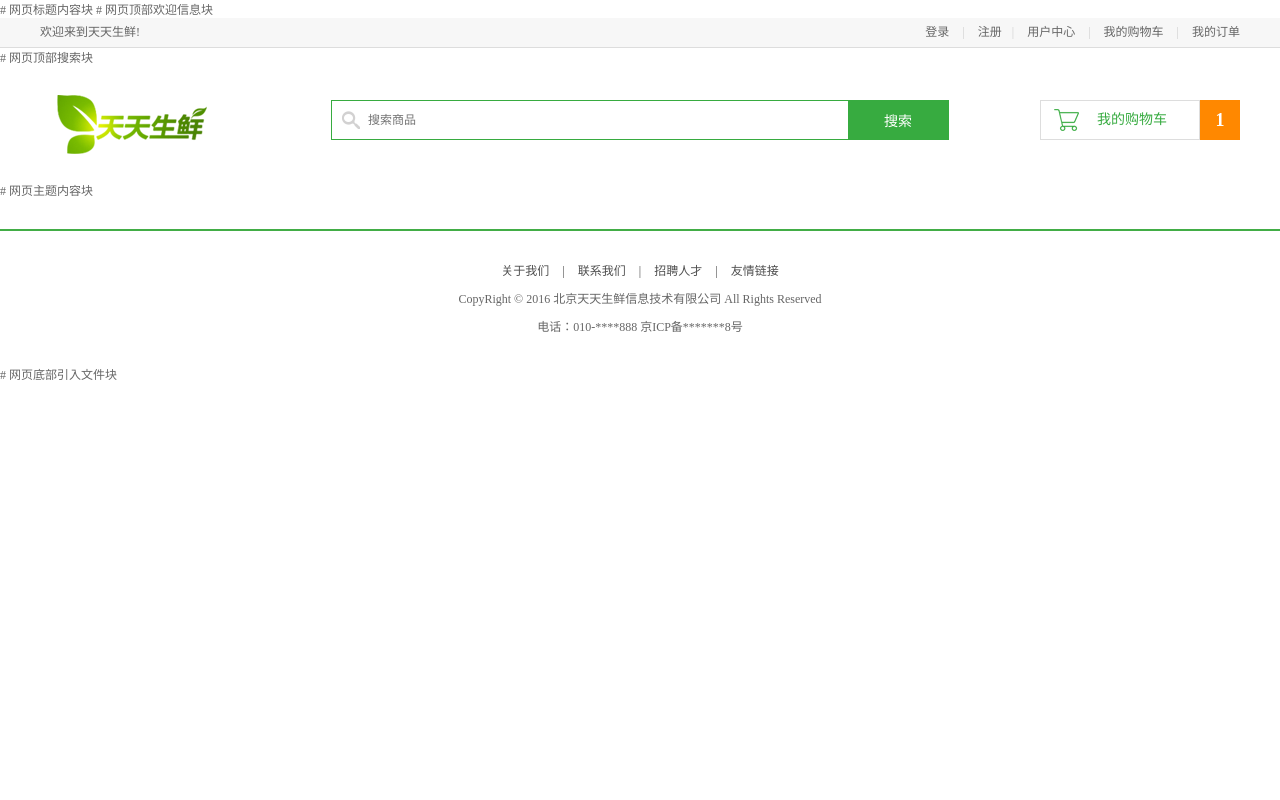
After one commit to fanggaoshang/dailyfresh, a Django app: template templates/base.html in a window 1280 px wide. The commit adds this page. Run offline with Django 3.2, Linux system fonts and the light colour scheme; the template is opened without the code that fills it, so the values that code supplies are empty; parts of the project's set-up code (start-up, migrations or seed data) failed here and were passed over.

```diff
--- a/celery_tasks/tasks.py
+++ b/celery_tasks/tasks.py
@@ -10,7 +10,7 @@ os.environ.setdefault("DJANGO_SETTINGS_MODULE", "dailyfresh.settings")
 django.setup()
 
 # 创建一个Celery类的实例对象
-app = Celery('celery_tasks.tasks', broker='redis://192.168.31.128:6379/8')
+app = Celery('celery_tasks.tasks', broker='redis://localhost:6379/8')
 
 
 # 定义任务函数
@@ -23,7 +23,7 @@ def send_register_active_email(to_email, username, token):
     sender = settings.EMAIL_FROM
     receiver = [to_email]
     html_message = '<h1>%s,欢迎您成为天天生鲜会员</h1>请点击下面链接激活您的账户<br/><a ' \
-                   'href="http://192.168.31.128:8000/user/active/%s">http://192.168.31.128:8000/user/active/%s</a>' % (
+                   'href="http://39.99.241.190:8000/user/active/%s">http://39.99.241.190:8000/user/active/%s</a>' % (
                        username, token, token)
     send_mail(subject, message, sender, receiver, html_message=html_message)
     time.sleep(5)
--- /dev/null
+++ b/templates/base.html
@@ -0,0 +1,73 @@
+<!DOCTYPE html PUBLIC "-//W3C//DTD XHTML 1.0 Transitional//EN"
+        "http://www.w3.org/TR/xhtml1/DTD/xhtml1-transitional.dtd">
+<html xmlns="http://www.w3.org/1999/xhtml" xml:lang="en">
+{% load staticfiles %}
+<head>
+    <meta http-equiv="Content-Type" content="text/html;charset=UTF-8">
+    # 网页标题内容块
+    <title>{% block title %}{% endblock title %}</title>
+    <link rel="stylesheet" type="text/css" href="{% static 'css/reset.css' %}">
+    <link rel="stylesheet" type="text/css" href="{% static 'css/main.css' %}">
+    {% block topfiles %}{% endblock topfiles %}
+</head>
+<body>
+# 网页顶部欢迎信息块
+{% block header_con %}
+<div class="header_con">
+    <div class="header">
+        <div class="welcome fl">欢迎来到天天生鲜!</div>
+        <div class="fr">
+            <div class="login_info fl">
+                欢迎您：<em>张 山</em>
+            </div>
+            <div class="login_btn fl">
+                <a href="login.html">登录</a>
+                <span>|</span>
+                <a href="register.html">注册</a>
+            </div>
+            <div class="user_link fl">
+                <span>|</span>
+                <a href="user_center_info.html">用户中心</a>
+                <span>|</span>
+                <a href="cart.html">我的购物车</a>
+                <span>|</span>
+                <a href="user_center_order.html">我的订单</a>
+            </div>
+        </div>
+    </div>
+</div>
+{% endblock header_con %}
+# 网页顶部搜索块
+{% block search_bar %}
+<div class="search_bar clearfix">
+    <a href="index.html" class="logo fl"><img src="images/logo.png"></a>
+    <div class="search_con fl">
+        <input type="text" class="input_text fl" name="" placeholder="搜索商品">
+        <input type="button" class="input_btn fr" name="" value="搜索">
+    </div>
+    <div class="guest_cart fr">
+        <a href="#" class="cart_name fl">我的购物车</a>
+        <div class="goods_count fl" id="show_count">1</div>
+    </div>
+</div>
+{% endblock search_bar %}
+# 网页主题内容块
+{% block body %}{% endblock body %}
+<div class="footer">
+    <div class="foot_link">
+        <a href="#">关于我们</a>
+        <span>|</span>
+        <a href="#">联系我们</a>
+        <span>|</span>
+        <a href="#">招聘人才</a>
+        <span>|</span>
+        <a href="#">友情链接</a>
+    </div>
+    <p>CopyRight © 2016 北京天天生鲜信息技术有限公司 All Rights Reserved</p>
+    <p>电话：010-****888 京ICP备*******8号</p>
+</div>
+{% block bottom %}{% endblock bottom %}
+# 网页底部引入文件块
+{% block bottomfiles %}{% endblock bottomfiles %}
+</body>
+</html>
```
Also changed, not shown: apps/user/views.py (+36 -5 lines), dailyfresh/settings.py (+17 -1 lines), templates/login.html (+6 -5 lines).
